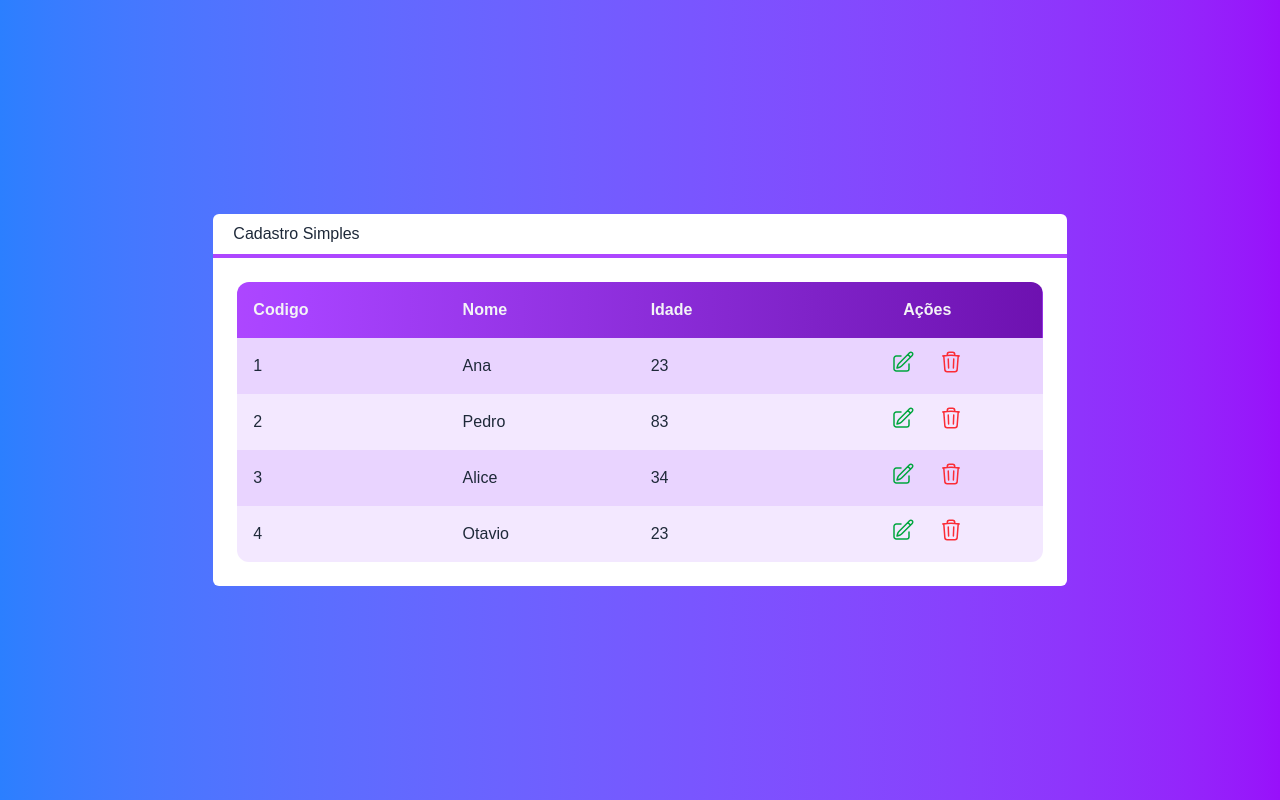
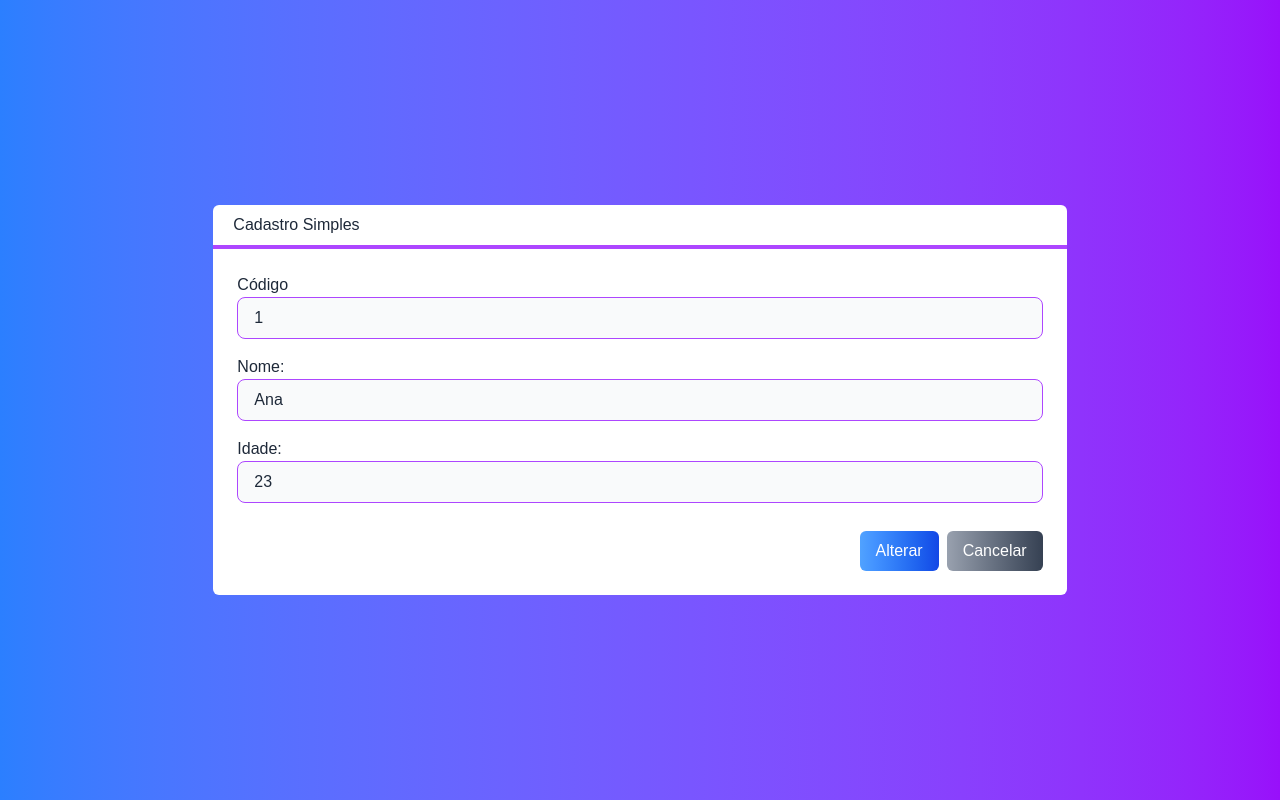
Before and after one commit to jrNaldo/cursoReactRedux, a Next.js app in the folder aulao-next-js/next-crud/: page / in a window 1280 px wide. Both pictures are taken after a click on the button 903 px from the left and 362 px from the top of the page. Built offline with nearby package versions, Linux system fonts and the light colour scheme.

Commit message:
Arquivos de TSX

```diff
--- /dev/null
+++ b/aulao-next-js/next-crud/src/components/Botao.tsx
@@ -0,0 +1,19 @@
+interface BotaoProps {
+    cor: string
+    className?: string
+    children: any
+    onClick?: () => void
+}
+
+export default function Botao(props: BotaoProps) {
+    const cor = props.cor ?? 'bg-green-400'
+    return (
+        <button  onClick={props.onClick} className={`
+            ${cor}
+            text-white px-4 py-2 rounded-md cursor-pointer
+            ${props.className}
+        `}>
+            {props.children}
+        </button>
+    )
+}
--- /dev/null
+++ b/aulao-next-js/next-crud/src/components/Entrada.tsx
@@ -0,0 +1,24 @@
+interface EntradaProps {
+    tipo?: 'text' | 'number'
+    texto: string
+    valor: any
+    className: string
+    somenteLeitura? : boolean
+    valorMudou? : (valor: any) => void
+}
+
+export default function Entrada(props: EntradaProps) {
+    return (
+        <div className={`flex flex-col ${props.className}`}>
+            <label>
+                {props.texto}
+            </label>
+            <input
+                className={`border border-purple-500 rounded-lg focus:outline-none bg-gray-50 px-4 py-2 ${props.somenteLeitura ? ' ': 'focus:bg-white'}`}
+                type={props.tipo ?? 'text'}
+                value={props.valor}
+                readOnly={props.somenteLeitura}
+                onChange={e => props.valorMudou?.(e.target.value)}/>
+        </div>
+    )
+}
--- /dev/null
+++ b/aulao-next-js/next-crud/src/components/Formulario.tsx
@@ -0,0 +1,39 @@
+import { useState } from 'react'
+import Cliente from '../core/Cliente'
+import Entrada from './Entrada'
+import Botao from './Botao'
+interface FormularioProps {
+    cliente: Cliente
+    clienteMudou?: (cliente: Cliente) => void
+    cancelado?: () => void
+}
+
+export default function Formulario(props: FormularioProps){
+    const id = props.cliente?.id
+    const [nome, setNome] = useState(props.cliente?.nome ?? '')
+    const [idade, setIdade] = useState(props.cliente?.idade ?? 0)
+    return (
+        <div>
+            <div>
+                {id ? (
+                    <Entrada texto='Código' valor={id} somenteLeitura className='mb-4' />
+                ): false
+                }
+                <Entrada texto='Nome: ' valor={nome} valorMudou={setNome}className='mb-4'></Entrada>
+                <Entrada texto='Idade: ' tipo='number' valor={idade} valorMudou={setIdade} className='mb-4'></Entrada>
+            </div>
+            <div className='flex justify-end mt-7'>
+                <Botao
+                    cor='bg-gradient-to-r from-blue-400 to-blue-700'
+                    className='mr-2'
+                    onClick={() => props.clienteMudou?.(new Cliente(nome, +idade, id))}
+                >
+                    {id ? ' Alterar' : 'Salvar'}
+                </Botao>
+                <Botao cor='bg-gradient-to-r from-gray-400 to-gray-700' onClick={props.cancelado}>
+                    Cancelar
+                </Botao>
+            </div>
+        </div>
+    )
+}
--- a/aulao-next-js/next-crud/src/pages/index.tsx
+++ b/aulao-next-js/next-crud/src/pages/index.tsx
@@ -1,8 +1,13 @@
+import Botao from "../components/Botao";
+import Formulario from "../components/Formulario";
 import Layout from "../components/Layout";
 import Tabela from "../components/Tabela";
 import Cliente from "../core/Cliente";
+import { useState } from "react";
 
 export default function Home() {
+  const [cliente, setCliente] = useState<Cliente>(Cliente.vazio())
+  const [visivel, setVisivel] = useState<'tabela' | 'form'>('tabela')
 
     const clientes = [
       new Cliente('Ana', 23, '1'),
@@ -12,12 +17,24 @@ export default function Home() {
     ]
 
     function clienteSelecionado(cliente: Cliente) {
-      console.log(cliente.nome)
+      setCliente(cliente)
+      setVisivel('form')
     }
 
     function clienteExcluido(cliente: Cliente) {
       console.log(cliente.nome)
     }
+
+    function salvarCliente(cliente: Cliente){
+      console.log(cliente)
+      setVisivel('tabela')
+    }
+
+    function novoCliente(cliente: Cliente){
+      setCliente(Cliente.vazio())
+      setVisivel('form')
+    }
+
 
     return (
       <div className={`
@@ -26,7 +43,26 @@ export default function Home() {
         text-white
       `}>
         <Layout titulo="Cadastro Simples">
-          <Tabela clientes={clientes} clienteSelecionado={clienteSelecionado} clienteExcluido={clienteExcluido}></Tabela>
+          {visivel === 'tabela'
+          ? (
+
+            <>
+              <div className="flex justify-end">
+                <Botao
+                  className="mb-4" cor='bg-gradient-to-r from-green-400 to-green-700'
+                  onClick={novoCliente}
+                >Novo Cliente</Botao>
+              </div>
+              <Tabela clientes={clientes} clienteSelecionado={clienteSelecionado} clienteExcluido={clienteExcluido}></Tabela>
+            </>
+
+          ) :
+            <Formulario
+              cliente={cliente}
+              cancelado={() => setVisivel('tabela')}
+              clienteMudou={salvarCliente}
+            ></Formulario>
+          }
         </Layout>
       </div>
     );
```
Also changed, not shown: aulao-next-js/next-crud/src/components/Icones.tsx (renamed from aulao-next-js/next-crud/src/components/Icones.jsx).
